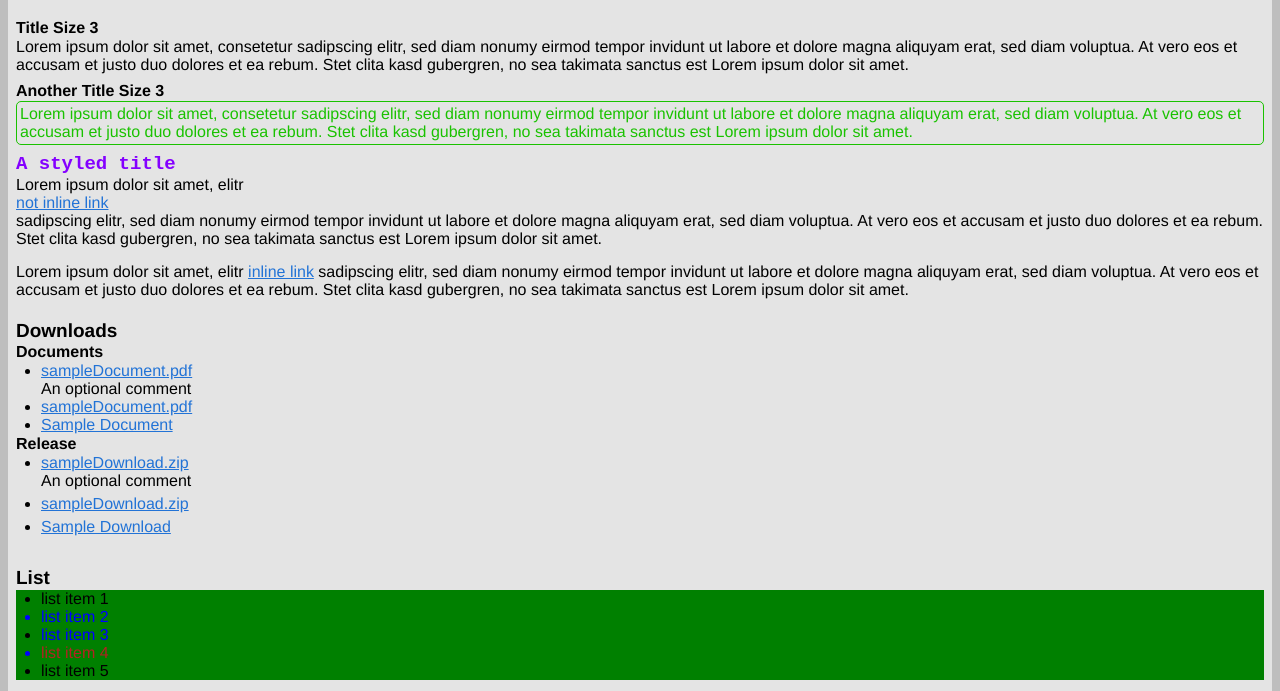
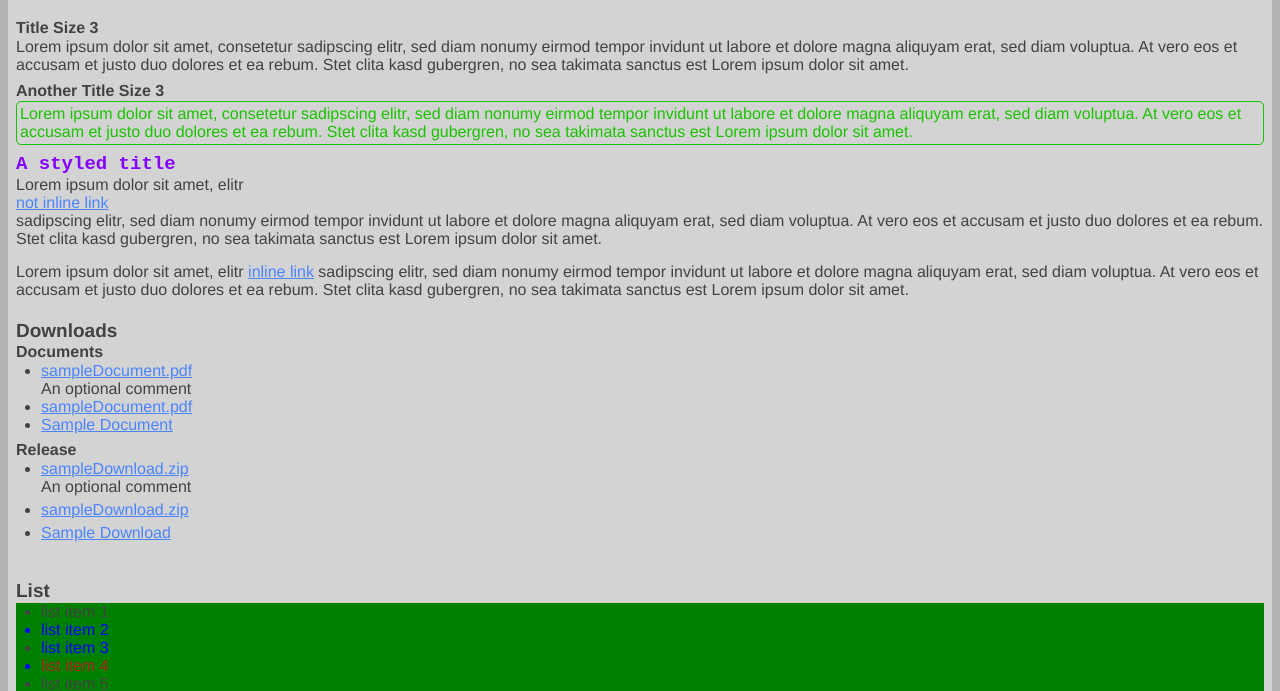
Before and after one commit to oblaser/JSON-Defined-HTML-Page, a plain HTML site: page www/index.html in a window 1280 px wide. Shown: the part 120-811 px from the top of the page. Drawn offline with Linux system fonts and the light colour scheme.

Commit message:
style edits

```diff
--- a/www/css/index.css
+++ b/www/css/index.css
@@ -11,16 +11,16 @@ License:    MIT - see bottom of file
 
 :root
 {
-    --color1: #e4e4e4;
-    --color2: #bebebe;
-    --color3: #6b6b6b;
-    --colorText: #000000;
-    --colorHighlight: #2273d6;
+    --color1: #d3d3d3;
+    --color2: #b3b3b3;
+    --color3: #424242;
+    --colorText: #424242;
+    --colorHighlight: #4b84ff;
 
     --fontFamily: Helvetica, sans-serif;
 
     --errorFg: #ffd900;
-    --errorBg: #444444;
+    --errorBg: #424242;
 }
 
 html,
@@ -100,7 +100,7 @@ a
 
 .cdo_list
 {
-    margin: 0px;
+    margin: 0px 0px 7px 0px;
     padding-left: 25px;
 }
 .cdo_listItem
```
Also changed, not shown: 1 other file.
